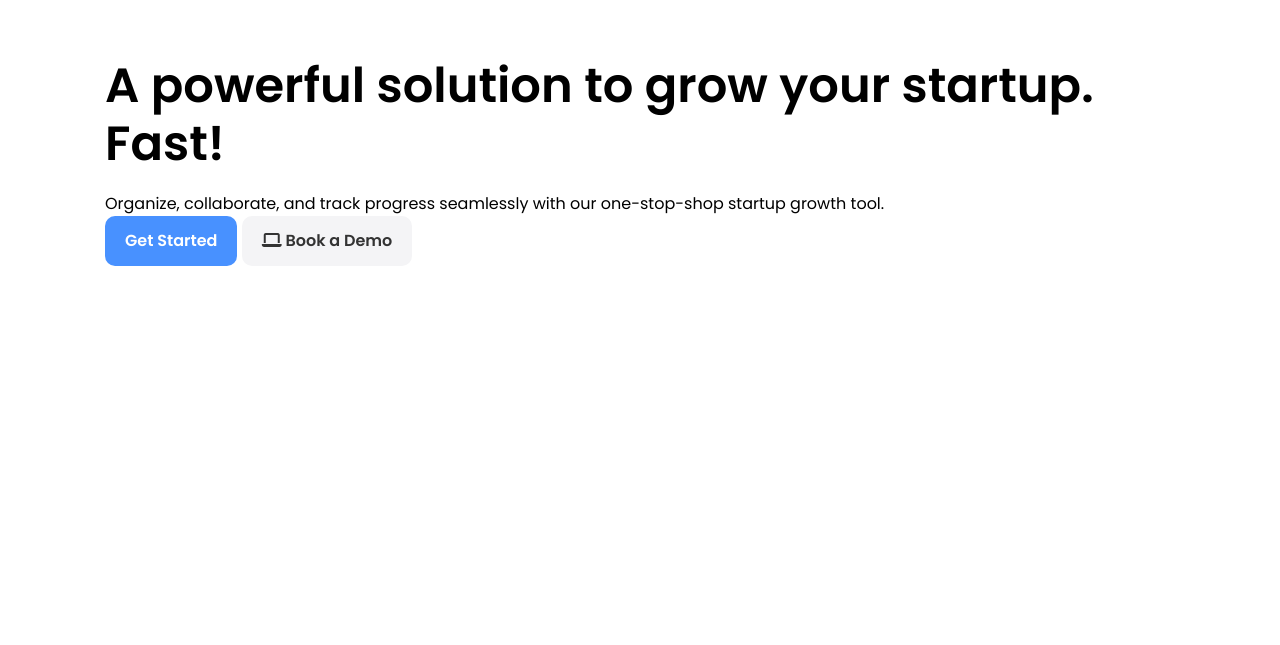
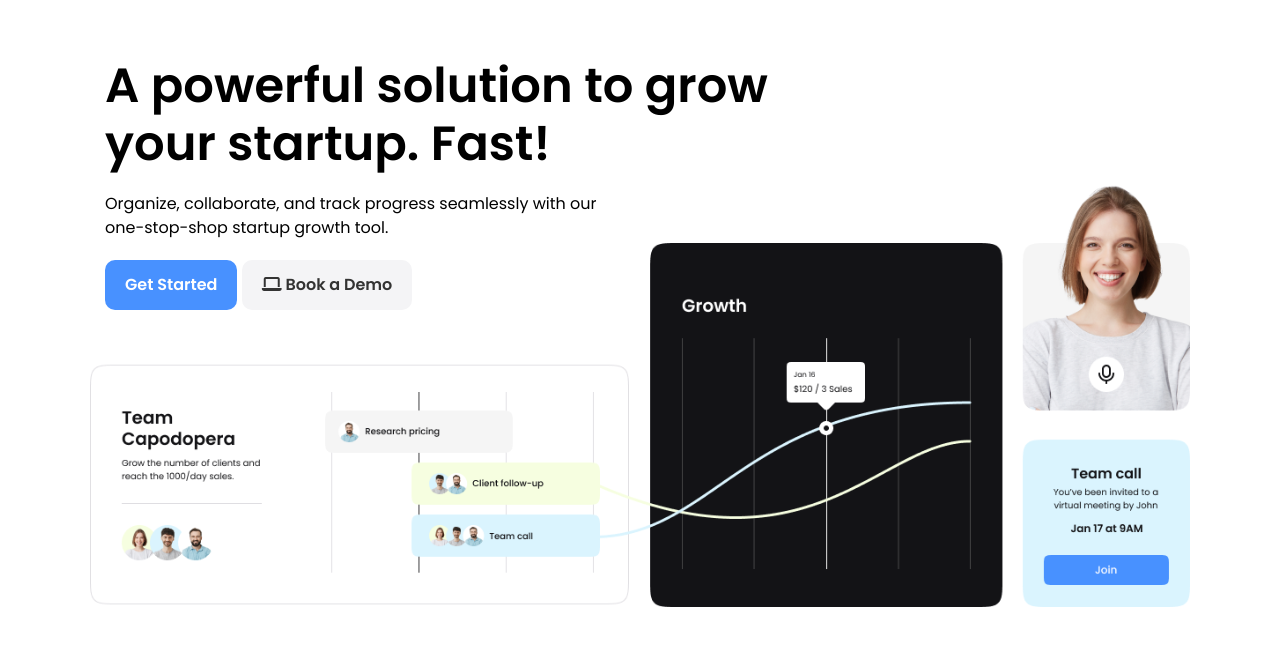
Before and after one commit to Hitendra27/saas-landing-page, a plain HTML site: page index.html in a window 1280 px wide. Shown: the part 67-712 px from the top of the page. Drawn offline with Linux system fonts and the light colour scheme.

Commit message:
feat: Implemented CSS for Hero section

```diff
--- a/css/style.css
+++ b/css/style.css
@@ -63,6 +63,27 @@ img {
 
 .navbar ul li:last-child a {
   margin-left: 10px;
+}
+
+/* Hero */
+.hero {
+  margin-bottom: 50px;
+}
+
+.hero .container {
+  background: url("../images/hero-bg.png") no-repeat;
+  background-size: contain;
+  background-position: center bottom;
+  height: 550px;
+}
+
+.hero .hero-content {
+  width: 70%;
+}
+
+.hero .hero-text {
+  width: 70%;
+  margin-bottom: 20px;
 }
 
 /* Utility Classes */
```
